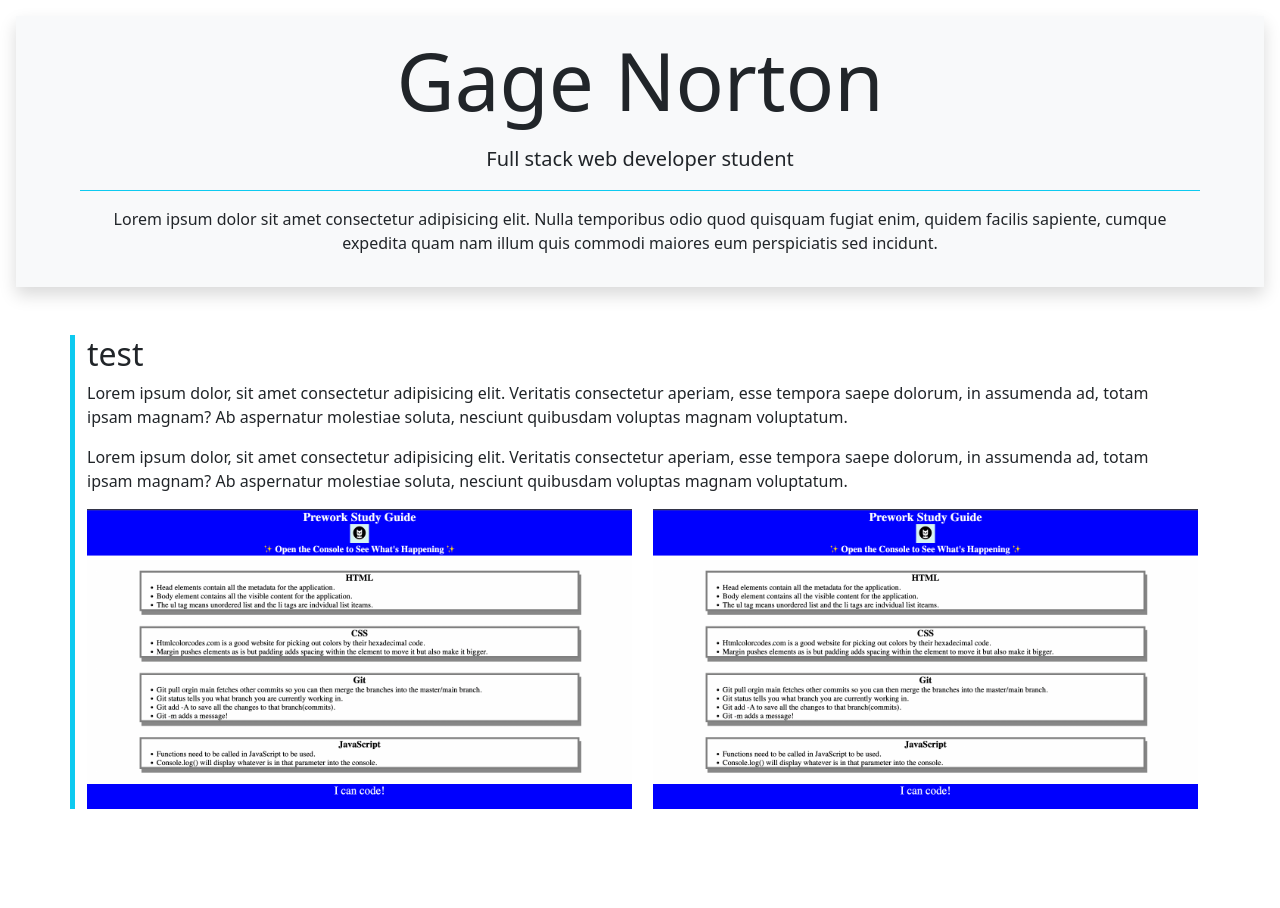
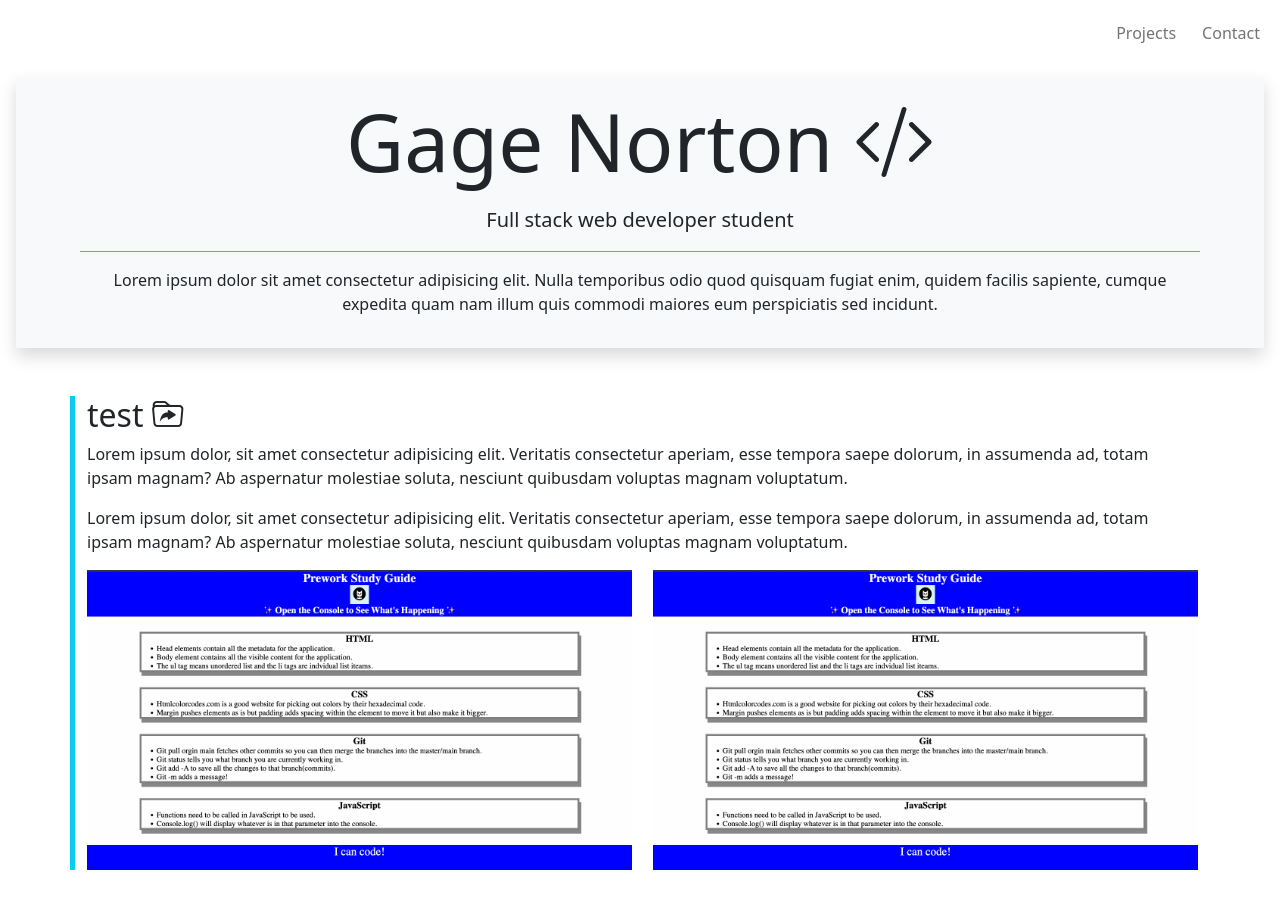
Before and after one commit to Gatewayss/gage-portfolio-site, a plain HTML site: page index.html in a window 1280 px wide. Before the commit the page ends 857 px from the top, so only its background shows below. Drawn offline with nearby package versions, Linux system fonts and the light colour scheme.

Commit message:
created navbar and added icons for styling

```diff
--- a/index.html
+++ b/index.html
@@ -7,18 +7,57 @@
     <link
       href="https://cdn.jsdelivr.net/npm/bootstrap@5.2.3/dist/css/bootstrap.min.css"
       rel="stylesheet" />
+    <link
+      rel="stylesheet"
+      href="https://cdn.jsdelivr.net/npm/bootstrap-icons@1.10.2/font/bootstrap-icons.css" />
+
     <title>Gage Norton</title>
   </head>
 
   <body>
-    <!--navbar-->
+
+    <!--navbar container-->
+
+    <nav class="navbar navbar-expand-md navbar-light">
+      <div class="container-xxl">
+
+        <!--button for navbar-->
+
+        <button
+          class="navbar-toggler"
+          type="button"
+          data-bs-toggle="collapse"
+          data-bs-target="#main-nav"
+          aria-controls="main-nav"
+          aria-expanded="false">
+          <span class="navbar-toggler-icon"></span>
+        </button>
+
+        <!--links for navbar-->
+
+        <div
+          class="collapse navbar-collapse justify-content-end align-center"
+          id="main-nav">
+          <ul class="navbar-nav">
+            <li class="nav-item">
+              <a class="nav-link" href="#main-content">Projects</a>
+            </li>
+            <li class="nav-item">
+              <a class="nav-link" href="#contact-info">Contact</a>
+            </li>
+          </ul>
+        </div>
+      </div>
+    </nav>
 
     <!--header / name-->
 
     <div class="bg-light m-3 p-3 shadow">
-      <h1 class="display-1 text-center text-dark">Gage Norton</h1>
+      <h1 class="display-1 text-center text-dark">
+        Gage Norton <i class="bi bi-code-slash"></i>
+      </h1>
 
-    <!--about me section-->
+      <!--about me section-->
 
       <div class="my-3 px-5">
         <p
@@ -39,7 +78,7 @@
 
     <section id="main-content">
       <div class="container-md my-5 border-start border-5 border-info fw-light">
-        <h2 class="fw-light">test</h2>
+        <h2 class="fw-light">test <i class="bi bi-folder-symlink"></i></h2>
         <p>
           Lorem ipsum dolor, sit amet consectetur adipisicing elit. Veritatis
           consectetur aperiam, esse tempora saepe dolorum, in assumenda ad,
@@ -66,7 +105,6 @@
 
     <section id="contact-info"></section>
 
-
     <script src="https://cdn.jsdelivr.net/npm/bootstrap@5.2.3/dist/js/bootstrap.bundle.min.js"></script>
   </body>
 </html>
--- a/styles.css
+++ b/styles.css
@@ -12,6 +12,14 @@
     justify-content: space-between;
     align-items: flex-start;
     flex-wrap: wrap;
+  }
+
+  .nav-item {
+    margin-top: 5px;
+  }
+
+  .nav-item:first-of-type {
+    padding: 0 10px 0 0;
   }
 
    @media screen and (min-width: 1399px) {
```
